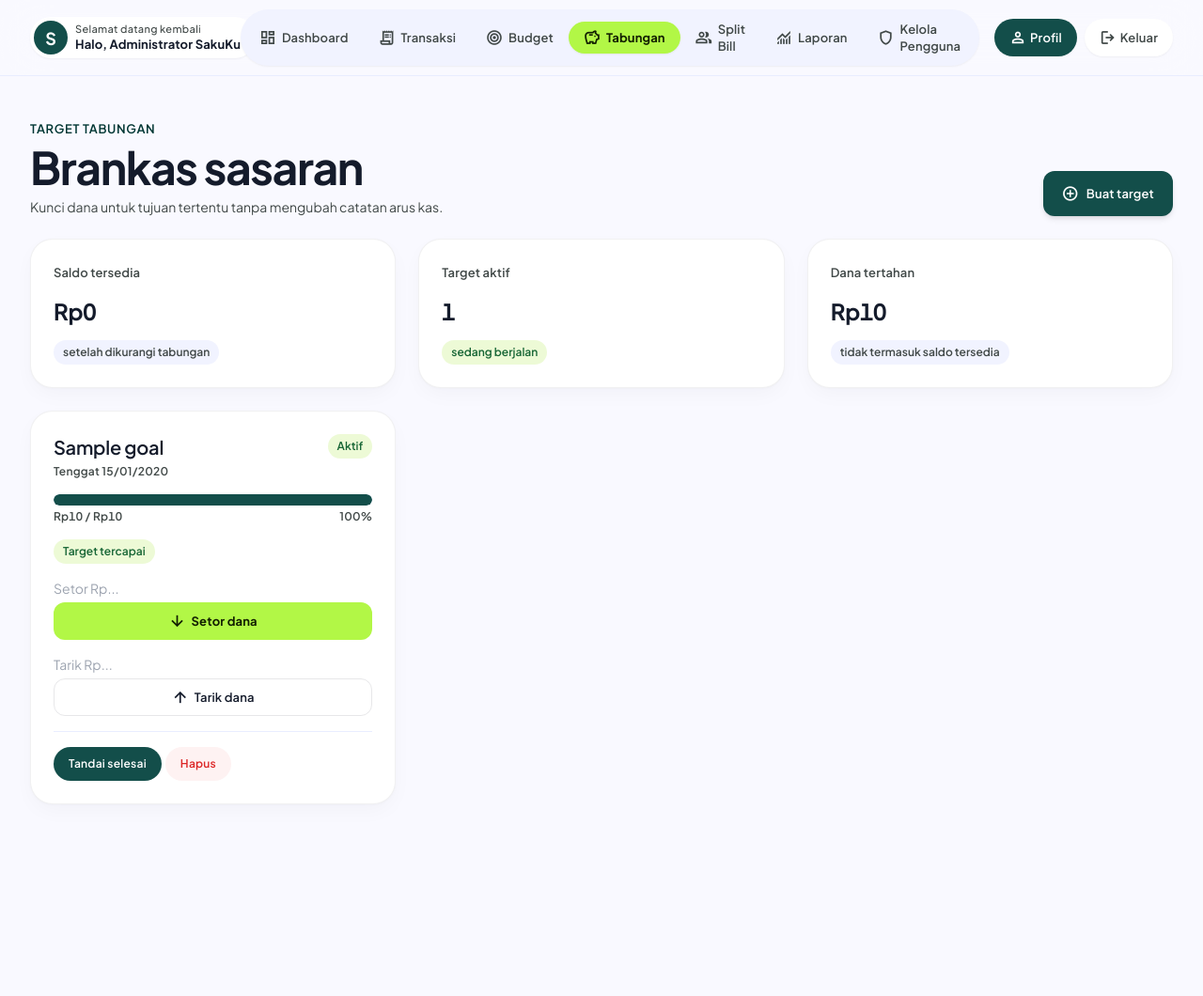
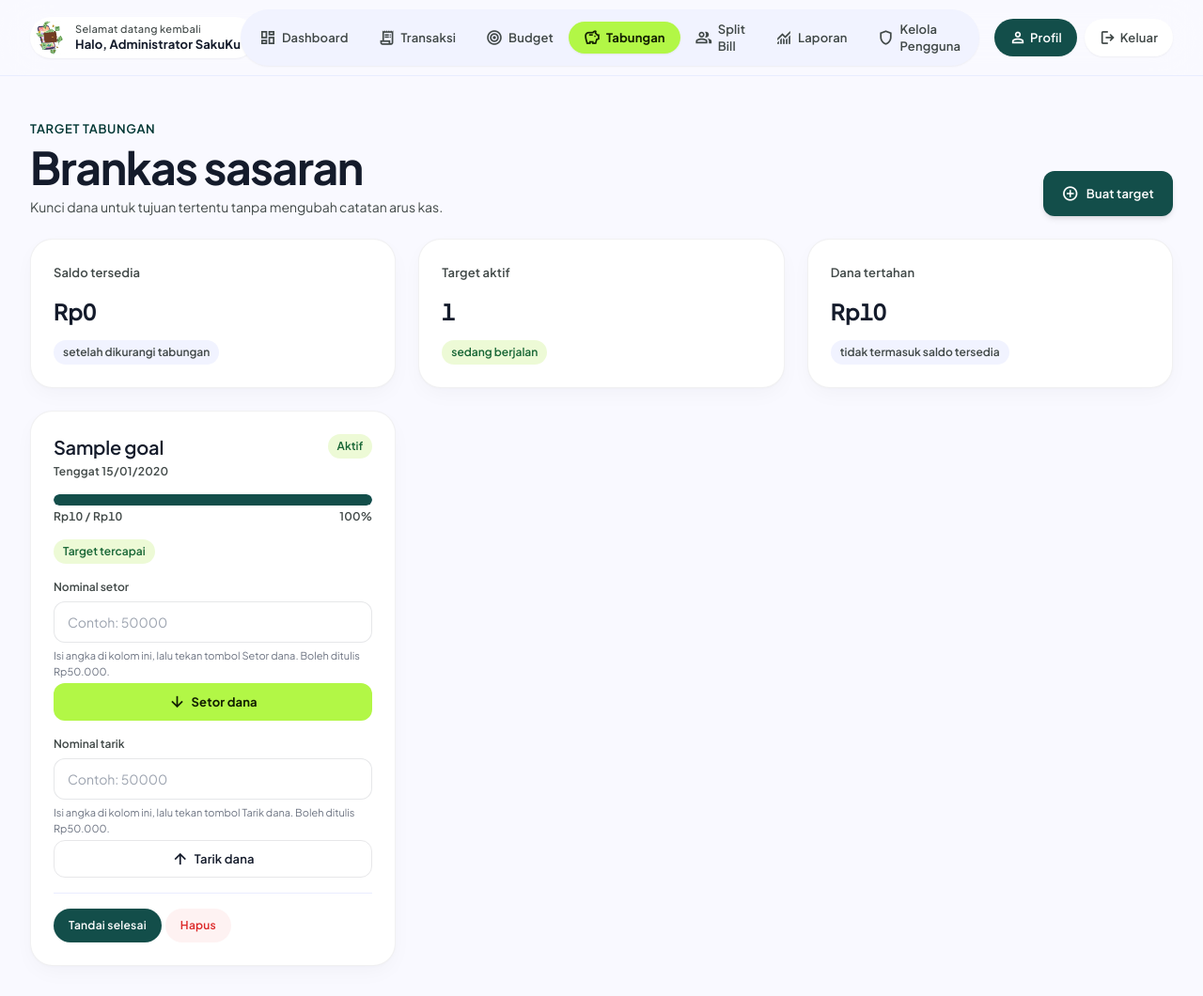
Before and after one commit to nurakbarputraperdana13-a11y/SakuKu, a PHP site: page /sonn/pages/savings.php in a window 1280 px wide. Shown: the whole page at 94% size. Before the commit the page ends 856 px from the top, so only its background shows below. Run offline with PHP 8.4, Linux system fonts and the light colour scheme; a user stored in the database is signed in; data comes from the database, SQL or seed files in the repository; tables that the repository leaves empty hold one stand-in row (values such as "Sample post"); some libraries are stand-ins or nearby versions.

Commit message:
feat(ui): add SakuKu logo and clarify savings amount fields

```diff
--- a/includes/navbar.php
+++ b/includes/navbar.php
@@ -36,6 +36,7 @@ function render_header(string $title, string $active = '', bool $withCharts = fa
   <meta name="viewport" content="width=device-width, initial-scale=1">
   <meta name="description" content="SakuKu - manajemen keuangan mahasiswa">
   <title><?= e($title) ?> - SakuKu</title>
+  <link rel="icon" type="image/png" href="<?= e(url('assets/img/favicon.png')) ?>">
   <link rel="preconnect" href="https://fonts.googleapis.com">
   <link rel="preconnect" href="https://fonts.gstatic.com" crossorigin>
   <link href="https://fonts.googleapis.com/css2?family=Plus+Jakarta+Sans:wght@400;500;600;700&display=swap" rel="stylesheet">
@@ -53,7 +54,7 @@ function render_header(string $title, string $active = '', bool $withCharts = fa
     <div class="mx-auto flex h-20 w-full max-w-[1440px] items-center justify-between gap-space-md px-margin md:px-margin-desktop">
       <div class="flex min-w-0 items-center gap-space-sm">
         <a href="<?= e(url('pages/dashboard.php')) ?>" class="flex shrink-0 items-center gap-space-sm rounded-full bg-surface-container-lowest py-space-xs pl-space-xs pr-space-md shadow-sm">
-          <span class="grid h-9 w-9 place-items-center rounded-full bg-primary-container text-[18px] font-bold text-on-primary">S</span>
+          <img class="h-9 w-9 object-contain" src="<?= e(url('assets/img/sakuku-logo.png')) ?>" alt="Logo SakuKu">
           <span class="flex flex-col text-left leading-none">
             <span class="font-label-sm text-label-sm text-on-surface-variant">Selamat datang kembali</span>
             <span class="font-label-lg text-label-lg font-bold text-on-surface">Halo, <?= e((string) ($user['name'] ?? 'Pengguna')) ?></span>
--- a/pages/forgot_password.php
+++ b/pages/forgot_password.php
@@ -166,6 +166,7 @@ if (is_post()) {
   <meta name="viewport" content="width=device-width, initial-scale=1">
   <meta name="description" content="Pulihkan kata sandi SakuKu">
   <title>Lupa Kata Sandi - SakuKu</title>
+  <link rel="icon" type="image/png" href="<?= e(url('assets/img/favicon.png')) ?>">
   <link rel="preconnect" href="https://fonts.googleapis.com">
   <link rel="preconnect" href="https://fonts.gstatic.com" crossorigin>
   <link href="https://fonts.googleapis.com/css2?family=Plus+Jakarta+Sans:wght@400;500;600;700&display=swap" rel="stylesheet">
@@ -179,7 +180,7 @@ if (is_post()) {
   <main class="mx-auto flex min-h-screen w-full max-w-[1440px] items-center px-margin py-space-xl md:px-margin-desktop">
     <div class="mx-auto w-full max-w-2xl rounded-3xl border border-surface-container bg-surface-container-lowest p-space-lg shadow-[0_24px_64px_-24px_rgba(17,24,39,0.25)] md:p-space-xl">
       <div class="flex items-center gap-space-sm">
-        <span class="grid h-11 w-11 place-items-center rounded-full bg-primary-container font-bold text-on-primary">S</span>
+        <img class="h-11 w-11 object-contain" src="<?= e(url('assets/img/sakuku-logo.png')) ?>" alt="Logo SakuKu">
         <span class="font-headline-md text-headline-md">SakuKu</span>
       </div>
 
--- a/pages/login.php
+++ b/pages/login.php
@@ -13,6 +13,7 @@ $messages = pull_flash();
   <meta name="viewport" content="width=device-width, initial-scale=1">
   <meta name="description" content="Masuk ke SakuKu">
   <title>Masuk - SakuKu</title>
+  <link rel="icon" type="image/png" href="<?= e(url('assets/img/favicon.png')) ?>">
   <link rel="preconnect" href="https://fonts.googleapis.com">
   <link rel="preconnect" href="https://fonts.gstatic.com" crossorigin>
   <link href="https://fonts.googleapis.com/css2?family=Plus+Jakarta+Sans:wght@400;500;600;700&display=swap" rel="stylesheet">
@@ -28,7 +29,7 @@ $messages = pull_flash();
       <section class="bento-dark hidden flex-col justify-between p-space-xl lg:col-span-5 lg:flex">
         <div>
           <div class="flex items-center gap-space-sm">
-            <span class="grid h-11 w-11 place-items-center rounded-full bg-secondary-fixed text-[20px] font-bold text-on-secondary-fixed">S</span>
+            <img class="h-11 w-11 object-contain" src="<?= e(url('assets/img/sakuku-logo.png')) ?>" alt="Logo SakuKu">
             <span class="font-headline-md text-headline-md">SakuKu</span>
           </div>
           <h2 class="mt-space-xl font-display-lg text-display-lg">Keuangan mahasiswa, lebih terarah.</h2>
@@ -50,7 +51,7 @@ $messages = pull_flash();
 
       <section class="p-space-lg md:p-space-xl lg:col-span-7">
         <div class="mb-space-lg flex items-center gap-space-sm lg:hidden">
-          <span class="grid h-10 w-10 place-items-center rounded-full bg-primary-container font-bold text-on-primary">S</span>
+          <img class="h-10 w-10 object-contain" src="<?= e(url('assets/img/sakuku-logo.png')) ?>" alt="Logo SakuKu">
           <span class="font-headline-md text-headline-md">SakuKu</span>
         </div>
 
--- a/pages/register.php
+++ b/pages/register.php
@@ -25,6 +25,7 @@ $messages = pull_flash();
   <meta name="viewport" content="width=device-width, initial-scale=1">
   <meta name="description" content="Daftar akun SakuKu">
   <title>Daftar - SakuKu</title>
+  <link rel="icon" type="image/png" href="<?= e(url('assets/img/favicon.png')) ?>">
   <link rel="preconnect" href="https://fonts.googleapis.com">
   <link rel="preconnect" href="https://fonts.gstatic.com" crossorigin>
   <link href="https://fonts.googleapis.com/css2?family=Plus+Jakarta+Sans:wght@400;500;600;700&display=swap" rel="stylesheet">
@@ -40,7 +41,7 @@ $messages = pull_flash();
       <aside class="bento-dark flex flex-col justify-between p-space-xl lg:col-span-4">
         <div>
           <div class="flex items-center gap-space-sm">
-            <span class="grid h-11 w-11 place-items-center rounded-full bg-secondary-fixed text-[20px] font-bold text-on-secondary-fixed">S</span>
+            <img class="h-11 w-11 object-contain" src="<?= e(url('assets/img/sakuku-logo.png')) ?>" alt="Logo SakuKu">
             <span class="font-headline-md text-headline-md">SakuKu</span>
           </div>
           <h2 class="mt-space-xl font-headline-xl text-headline-xl">Mulai dari satu catatan.</h2>
--- a/pages/savings.php
+++ b/pages/savings.php
@@ -154,8 +154,11 @@ render_header('Tabungan', 'savings');
             <?= csrf_field() ?>
             <input type="hidden" name="action" value="topup">
             <input type="hidden" name="id" value="<?= $goalId ?>">
-            <label class="sr-only" for="topup-<?= $goalId ?>">Nominal setor</label>
-            <input id="topup-<?= $goalId ?>" name="amount" type="text" inputmode="numeric" placeholder="Setor Rp..." required>
+            <div class="field">
+              <label for="topup-<?= $goalId ?>">Nominal setor</label>
+              <input id="topup-<?= $goalId ?>" name="amount" type="text" inputmode="numeric" placeholder="Contoh: 50000" aria-describedby="topup-hint-<?= $goalId ?>" required>
+              <span class="field-hint" id="topup-hint-<?= $goalId ?>">Isi angka di kolom ini, lalu tekan tombol Setor dana. Boleh ditulis Rp50.000.</span>
+            </div>
             <button class="inline-flex h-10 items-center justify-center gap-1.5 rounded-xl bg-secondary-fixed font-label-lg text-label-lg font-bold text-on-secondary-fixed transition-colors hover:bg-secondary-fixed-dim" type="submit">
               <span class="material-symbols-outlined text-[18px]" aria-hidden="true">arrow_downward</span> Setor dana
             </button>
@@ -164,8 +167,11 @@ render_header('Tabungan', 'savings');
             <?= csrf_field() ?>
             <input type="hidden" name="action" value="withdraw">
             <input type="hidden" name="id" value="<?= $goalId ?>">
-            <label class="sr-only" for="withdraw-<?= $goalId ?>">Nominal tarik</label>
-            <input id="withdraw-<?= $goalId ?>" name="amount" type="text" inputmode="numeric" placeholder="Tarik Rp..." required>
+            <div class="field">
+              <label for="withdraw-<?= $goalId ?>">Nominal tarik</label>
+              <input id="withdraw-<?= $goalId ?>" name="amount" type="text" inputmode="numeric" placeholder="Contoh: 50000" aria-describedby="withdraw-hint-<?= $goalId ?>" required>
+              <span class="field-hint" id="withdraw-hint-<?= $goalId ?>">Isi angka di kolom ini, lalu tekan tombol Tarik dana. Boleh ditulis Rp50.000.</span>
+            </div>
             <button class="inline-flex h-10 items-center justify-center gap-1.5 rounded-xl border border-on-surface/10 font-label-lg text-label-lg text-on-surface transition-colors hover:bg-surface-container-low" type="submit">
               <span class="material-symbols-outlined text-[18px]" aria-hidden="true">arrow_upward</span> Tarik dana
             </button>
```
Also changed, not shown: assets/img/favicon.png (added), assets/img/sakuku-logo.png (added).
